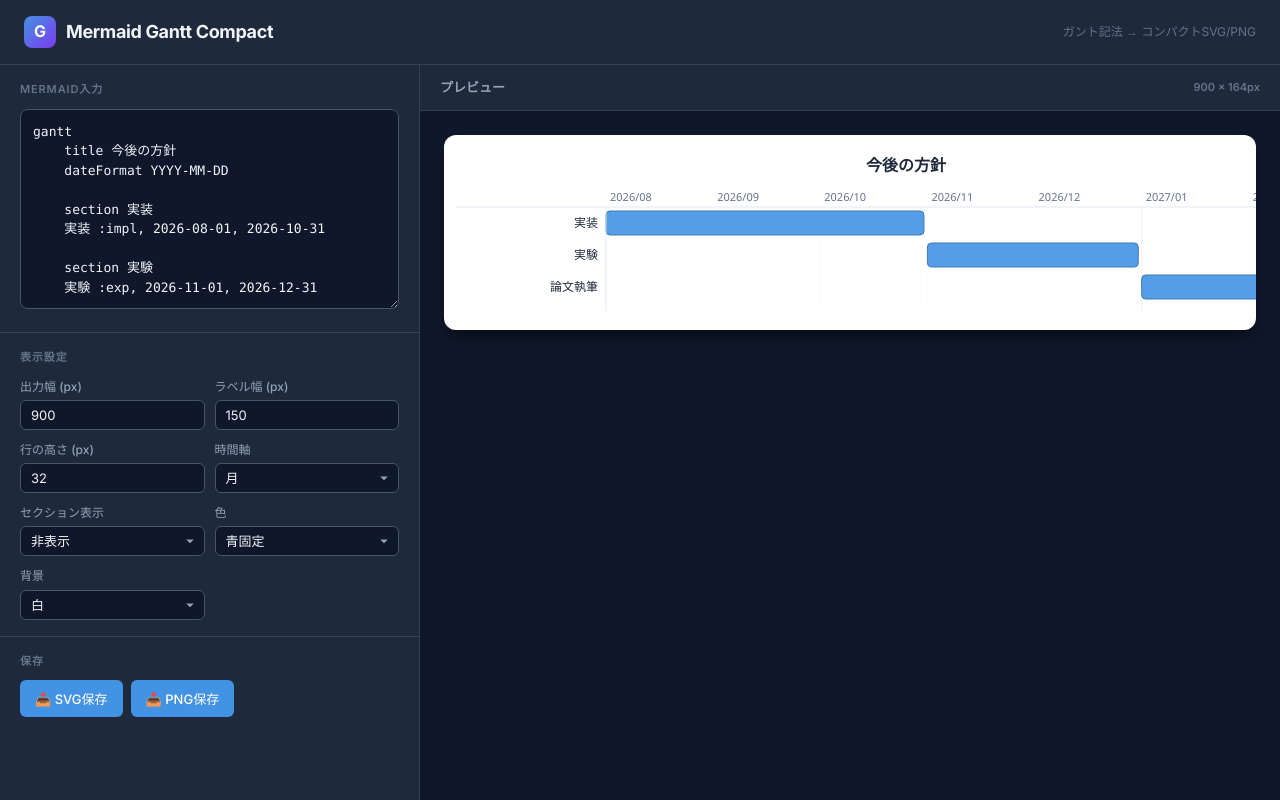
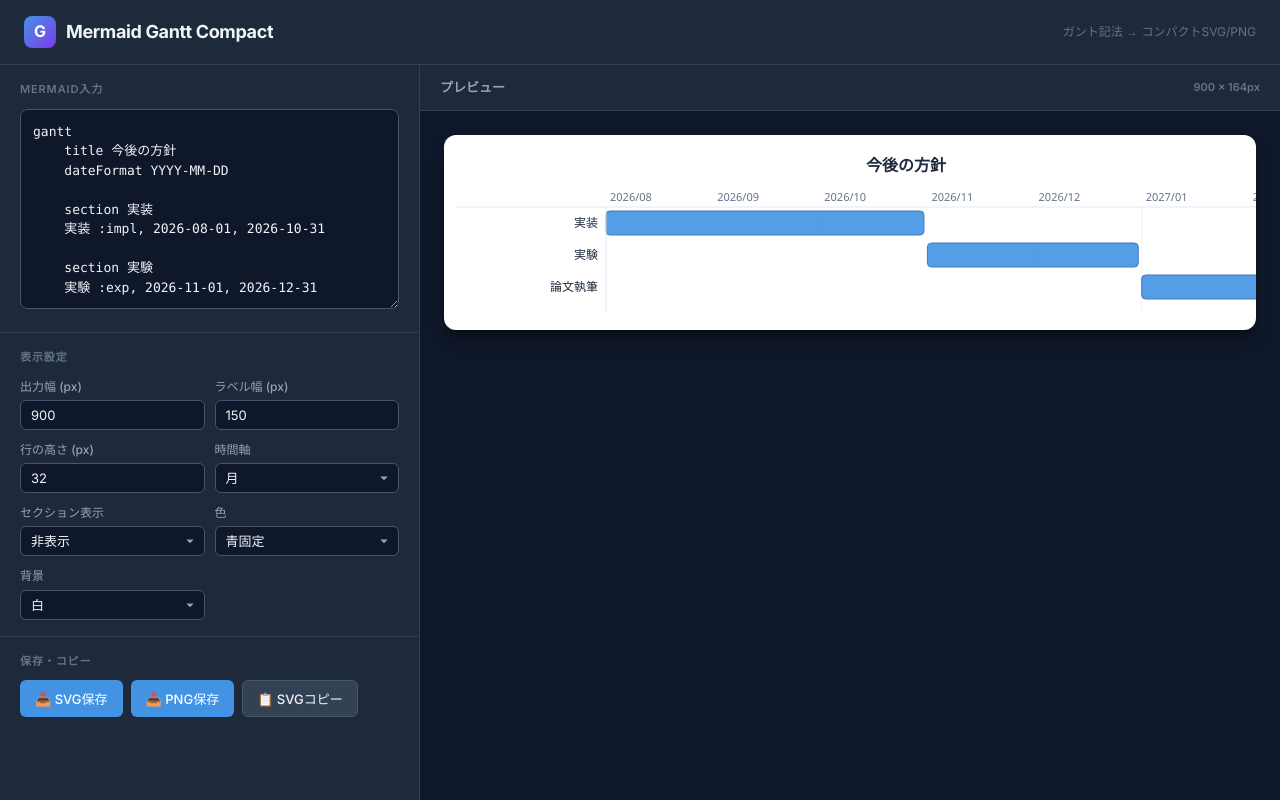
Before and after one commit to a-kaibu/better-mmd-gantt, a React (Vite) app: page / in a window 1280 px wide. Built offline with nearby package versions, Linux system fonts and the light colour scheme.

Commit message:
feat: SVGクリップボードコピーボタン追加

```diff
--- a/src/App.tsx
+++ b/src/App.tsx
@@ -1,4 +1,4 @@
-import { useState, useEffect, useMemo, useCallback } from "react";
+import { useState, useEffect, useMemo, useCallback, useRef } from "react";
 import { parseMermaidGantt } from "./parser";
 import { computeLayout } from "./layout";
 import { renderSVG } from "./renderer";
@@ -106,6 +106,17 @@ export default function App() {
   const handleDownloadPNG = useCallback(() => {
     downloadPNG(svgString, "gantt-chart.png", layout.width, layout.height, 2);
   }, [svgString, layout]);
+
+  const [copyLabel, setCopyLabel] = useState("📋 SVGコピー");
+  const copyTimerRef = useRef<ReturnType<typeof setTimeout> | null>(null);
+
+  const handleCopySVG = useCallback(() => {
+    navigator.clipboard.writeText(svgString).then(() => {
+      setCopyLabel("✅ コピー済み");
+      if (copyTimerRef.current) clearTimeout(copyTimerRef.current);
+      copyTimerRef.current = setTimeout(() => setCopyLabel("📋 SVGコピー"), 1500);
+    });
+  }, [svgString]);
 
   return (
     <div className="app">
@@ -281,7 +292,7 @@ export default function App() {
 
           {/* Actions */}
           <div className="panel-section">
-            <div className="section-title">保存</div>
+            <div className="section-title">保存・コピー</div>
             <div className="button-group">
               <button
                 id="btn-download-svg"
@@ -298,6 +309,14 @@ export default function App() {
                 disabled={parseResult.tasks.length === 0}
               >
                 📥 PNG保存
+              </button>
+              <button
+                id="btn-copy-svg"
+                className="btn btn-secondary"
+                onClick={handleCopySVG}
+                disabled={parseResult.tasks.length === 0}
+              >
+                {copyLabel}
               </button>
             </div>
           </div>
```
